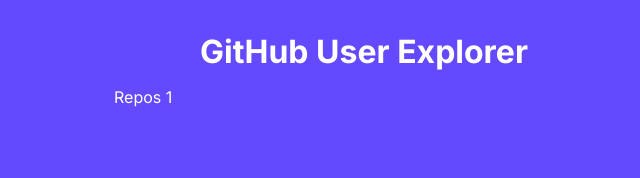
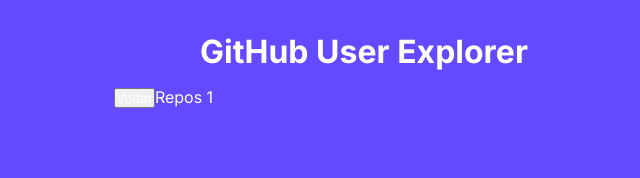
Before and after one commit to slvsccp/GitHub-User-Explorer, a React (Vite) app: page /repos/1 in a window 1280 px wide. Shown: the top 178 px of the page, without its empty margins (276-916 px from the left). Built offline with nearby package versions, Linux system fonts and the light colour scheme.

Commit message:
back button

```diff
--- /dev/null
+++ b/src/components/BackBtn.tsx
@@ -0,0 +1,10 @@
+import { useNavigate } from "react-router-dom";
+
+export function BackBtn() {
+  const navigate = useNavigate();
+  return (
+    <>
+      <button onClick={() => navigate(-1)}>Voltar</button>
+    </>
+  )
+}
--- a/src/routes/Repos.tsx
+++ b/src/routes/Repos.tsx
@@ -1,5 +1,6 @@
 import { useState, useEffect } from "react";
 import { useParams } from "react-router-dom";
+import { BackBtn } from "../components/BackBtn";
 import classes from "./Repos.module.css"
 
 const Repos = () => {
@@ -7,6 +8,7 @@
 
   return (
     <div>
+      <BackBtn />
       Repos { username }
     </div>
   )
```
